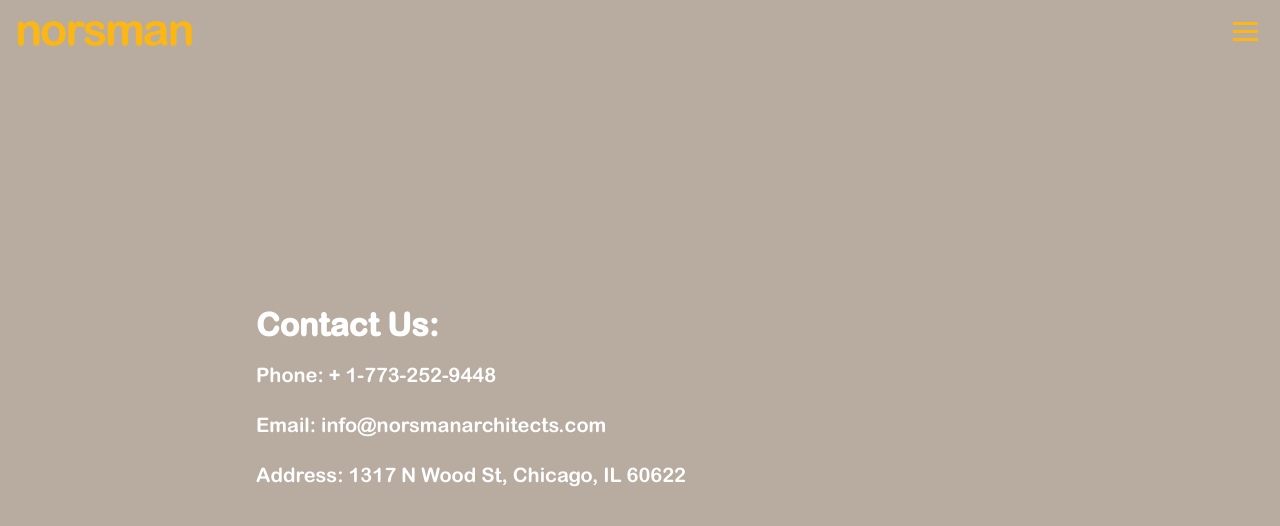
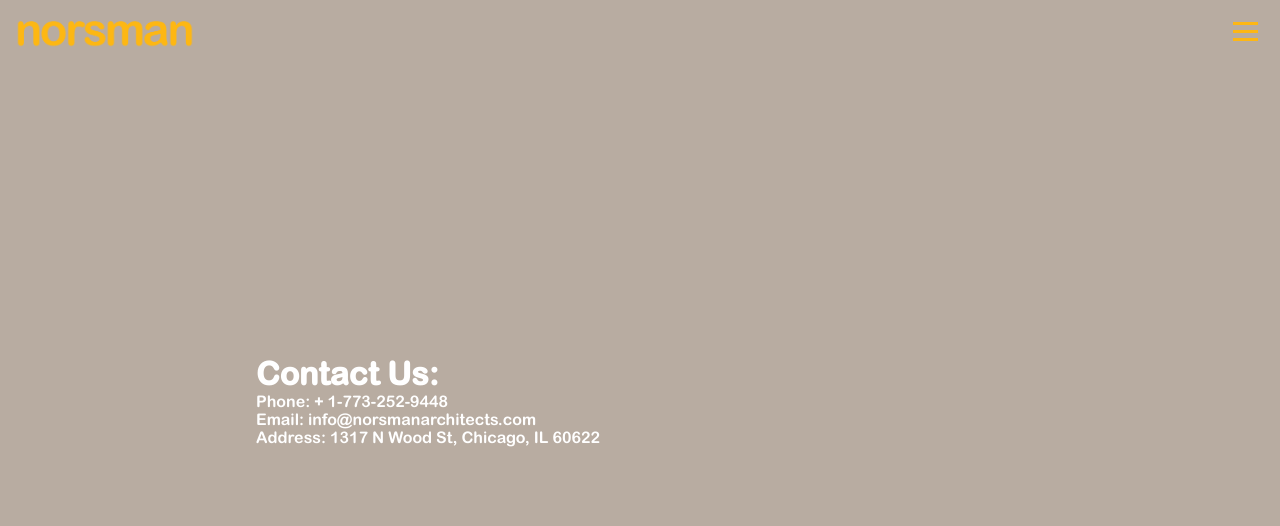
Before and after one commit to Christian-Ra/norsman-site, a React (Create React App) app: page /norsman-site/contact in a window 1280 px wide. Shown: the top 526 px of the page. Built offline with nearby package versions, Linux system fonts and the light colour scheme.

Commit message:
Revert "Messed with createbrowserRouter"
This reverts commit 63375b80c3d1ea6097e47a6649b1b5a82cca65be.

```diff
--- a/src/App.js
+++ b/src/App.js
@@ -54,10 +54,10 @@ function App() {
   //   : null;
   return (
     <div className='App'>
-      {/* <AnimatePresence mode='wait'> */}
       <RouterProvider router={router}>
-        <MenuBar />
-        {/* <Routes location={location} key={location.key}>
+        <AnimatePresence mode='wait'>
+          <MenuBar />
+          {/* <Routes location={location} key={location.key}>
           <Route
           path='/norsman-site/projects/:id'
           element={<ProjectPage projects={Projects} />}
@@ -66,7 +66,7 @@ function App() {
           <Route path='/norsman-site/about' element={<About />}></Route>
           <Route path='/norsman-site' element={<HomePage />}></Route>
           </Routes> */}
-        {/* <ScrollRestoration
+          {/* <ScrollRestoration
           getKey={(location, matches) => {
             const paths = ["/norsman-site"];
             return paths.includes(location.pathname)
@@ -76,8 +76,8 @@ function App() {
             location.key;
             }}
             /> */}
+        </AnimatePresence>
       </RouterProvider>
-      {/* </AnimatePresence> */}
     </div>
   );
 }
--- a/src/Components/about/About.jsx
+++ b/src/Components/about/About.jsx
@@ -4,7 +4,7 @@ import { motion } from 'framer-motion'
 export default function About () {
 
     return (
-        <div className="about-container">
+        <motion.div exit={{ opacity: 0 }} className="about-container">
           <div className="section">
             <h1>Architect Led Design Build</h1>
             <p>Lorem ipsum dolor sit amet, consectetur adipiscing elit. Vivamus lacinia odio vitae vestibulum vestibulum. Cras venenatis euismod malesuada.</p>
@@ -17,6 +17,6 @@ export default function About () {
             <h1>Recognition</h1>
             <p>Lorem ipsum dolor sit amet, consectetur adipiscing elit. Vivamus lacinia odio vitae vestibulum vestibulum. Cras venenatis euismod malesuada.</p>
           </div>
-        </div>
+        </motion.div>
       );
     };
--- a/src/Components/contact/Contact.jsx
+++ b/src/Components/contact/Contact.jsx
@@ -7,15 +7,12 @@ export default function Contact () {
     return (
         <motion.div exit={{ opacity: 0 }} class="contact-page">
 
-    <div className="contact-container">
-        <div className="contact-info">
-
+    <div class="contact-container">
         <h1>Contact Us:</h1>
         <p>Phone: + 1-773-252-9448</p>
         <p>Email: info@norsmanarchitects.com</p>
         <span></span>
         <p>Address: 1317 N Wood St, Chicago, IL 60622</p>
-        </div>
         {/* <form>
             <h2 class="form-heading">Business Inquiries</h2>
             <label for="business-name">Name/Company</label>
--- a/src/Components/contact/Contact.scss
+++ b/src/Components/contact/Contact.scss
@@ -28,13 +28,6 @@
         // gap: 20px;
         // max-width: 500px;
         margin: 20px auto;
-
-        .contact-info {
-            line-height: 50px;
-            p {
-                font-size: 20px;
-            }
-        }
 
         // form {
         //     // background-color: #444;
--- a/src/Components/gallery/GalleryCard.jsx
+++ b/src/Components/gallery/GalleryCard.jsx
@@ -2,7 +2,7 @@ import './GalleryCard.scss'
 import { Link } from 'react-router-dom'
 
 export default function GalleryCard ({project}) {
-    // console.log("featured photos: ", project.photos)
+    console.log("featured photos: ", project.photos)
     return (
         <Link to={`/norsman-site/projects/${project.id}`} style={{textDecoration: 'none'}}>
         <div className='project-card' style={{backgroundImage: `url(${project.coverPhoto})`}}>
--- a/src/Components/home/HomePage.jsx
+++ b/src/Components/home/HomePage.jsx
@@ -3,36 +3,25 @@ import GalleryCard from "../gallery/GalleryCard"
 import { Projects } from "../../ProjectList"
 import { motion } from "framer-motion"
 import { useEffect } from "react"
-import { useLocation } from "react-router-dom"
 
 export default function HomePage() {
-  const { state } = useLocation()
-  const { targetId } = state || {}
-  console.log("state: " , state)
   useEffect(() => {
-    const el=document.getElementById(targetId)
-    if(el) {
-      el.scrollIntoView()
-    }
-    return
-  }, [targetId])
-  // useEffect(() => {
-  //   window.scrollTo(0, 0)
-  // }, [])
+    window.scrollTo(0, 0)
+  }, [])
 
     return (
       <motion.div exit={{ opacity: 0 }}>
-          <section className='main-content' id="landing">
+          <section className='main-content'>
             <div className="hero-content">
             <h1 className='company-name'>norsman</h1>
-            <h2 className='subheading'>Architect Led Design Build</h2>
+            <h2 className='subheading'>Architecture Planning Design</h2>
             </div>
           </section>
           <div className='portfolio-section' id='project1'>
             <h1 className='project-title'>Maria's</h1>
             <h2 className='project-subheading'>Description</h2>
           </div>
-          <div className='project-display' id="project-gallery">
+          <div className='project-display'>
             {Projects.map((p) => (
               <div key={p.id}>
                 <GalleryCard project={p} />
--- a/src/Components/home/HomePage.scss
+++ b/src/Components/home/HomePage.scss
@@ -35,10 +35,10 @@
 
 .subheading {
     font-size: 3em;
-    transform: translate(-90px, -10px);
+    transform: translate(-60px, -10px);
     @include breakpoint-down(small) {
         font-size: 1em;
-        transform: translate(5px, -10px);
+        transform: translate(15px, -10px);
     }
 }
 
--- a/src/Components/menu/MenuBar.jsx
+++ b/src/Components/menu/MenuBar.jsx
@@ -4,19 +4,12 @@ import houzzLogo from '../../Graphics/houzz-logo.png'
 import InstagramIcon from '@mui/icons-material/Instagram';
 import FacebookIcon from '@mui/icons-material/Facebook';
 import LinkedInIcon from '@mui/icons-material/LinkedIn';
-import { AnimatePresence, motion } from "framer-motion";
-import { useLocation } from "react-router-dom";
-import { ScrollRestoration } from "react-router-dom";
 import logo from "../../Graphics/Norsman-Logo-2021-C-no-subtitle.png"
 import "./MenuBar.scss";
-
-//TODO: Figure out how to integrate framer motion with createBrowserRouter
 
 export default function MenuBar() {
     const [menuCoverVisible, setCoverVisible] = useState(false)
     const [activeMenu, setActiveMenu] = useState(false);
-    const location = useLocation();
-    console.log("Location object: ", location)
     // const navigate = useNavigate();
 
     const toggleMenu = () => {
@@ -29,7 +22,6 @@ export default function MenuBar() {
         <div
           className='overlay'
           style={{ display: menuCoverVisible ? "block" : "none" }}
-          onClick={()=> toggleMenu()}
         ></div>
         <div className='hamburger' onClick={() => toggleMenu()}>
           <div className={ activeMenu ? 'line active' : 'line'}></div>
@@ -42,13 +34,13 @@ export default function MenuBar() {
           >
           <ul>
             <li>
-              <Link to='/norsman-site' state={{targetId: "landing"}}>
+              <Link to='/norsman-site'>
                 <img className='homebar-logo' src={logo} alt='norsman' />
               </Link>
             </li>
             <section className="navLinks">
             <li>
-              <Link to='/norsman-site' state={{ targetId: "project-gallery"}}>Projects</Link>
+              <Link to='/norsman-site/project'>Projects</Link>
             </li>
             <li>
               <Link to='/norsman-site/about'>About Us</Link>
@@ -73,24 +65,10 @@ export default function MenuBar() {
             </section>
           </ul>
         </nav>
-        <Link to='/norsman-site' state={{targetId: "landing"}} className='small-logo'>
+        <Link to='/norsman-site' className='small-logo'>
             <img src={logo} alt='norsman' />
         </Link>
-        {/* <AnimatePresence mode={"wait"} >
-        <motion.div key={location.key} initial={{opacity: 0}} animate={{opacity: 1}} exit={{opacity: 0}}  > */}
-
         <Outlet />
-        {/* </motion.div> */}
-        {/* </AnimatePresence> */}
-        <ScrollRestoration
-        getKey={(location, matches) => {
-          const paths = ["/norsman-site"];
-          return paths.includes(location.pathname)
-          ?
-          location.pathname : location.key
-
-        }}
-        />
       </header>
     )
 }
--- a/src/Components/menu/MenuBar.scss
+++ b/src/Components/menu/MenuBar.scss
@@ -75,7 +75,7 @@
     }
     width: 350px;
     @include breakpoint-down(medium) {
-        width: 100vw;
+        width: 400px;
     }
     height: 100vh;
     background-color: #b8aca1;
@@ -83,9 +83,6 @@
     z-index: 999;
 
     ul {
-        @include breakpoint-down(medium) {
-            padding-left: 10px;
-        }
         display: flex;
         flex-direction: column;
         align-items: left;
--- a/src/Components/swiper/CenteredSwiper.jsx
+++ b/src/Components/swiper/CenteredSwiper.jsx
@@ -22,7 +22,7 @@ if (!photos) return null
             slidesPerView={1}
             spaceBetween={20}
             centeredSlides={true}
-            freeMode={false}
+            FreeMode={true}
             navigation={true}
             loop={true}
             pagination={{
--- a/src/index.js
+++ b/src/index.js
@@ -14,7 +14,7 @@ const root = ReactDOM.createRoot(document.getElementById("root"));
 root.render(
   // <RouterProvider router={router}>
   // <ScrollToTop>
-  <App />
+  <App></App>
   // </ScrollToTop>
   // {/* </RouterProvider> */}
 );
```
